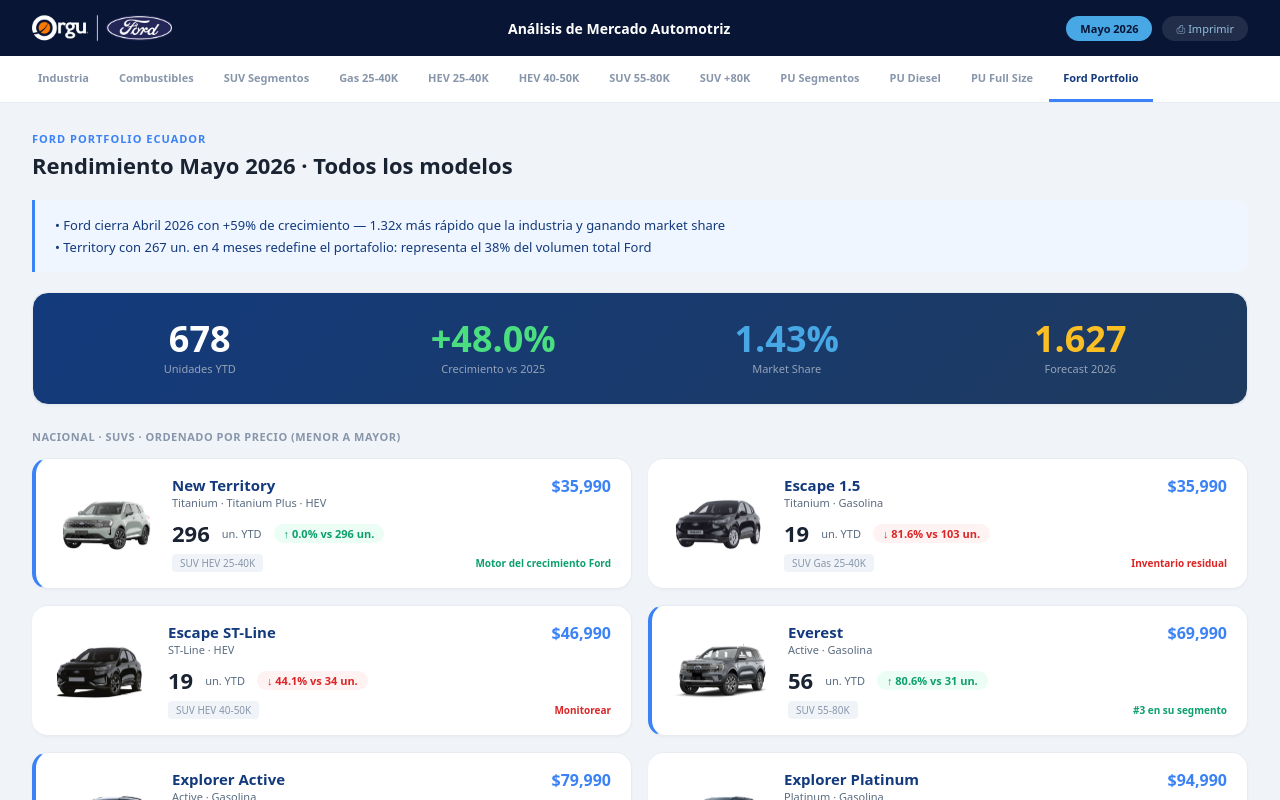
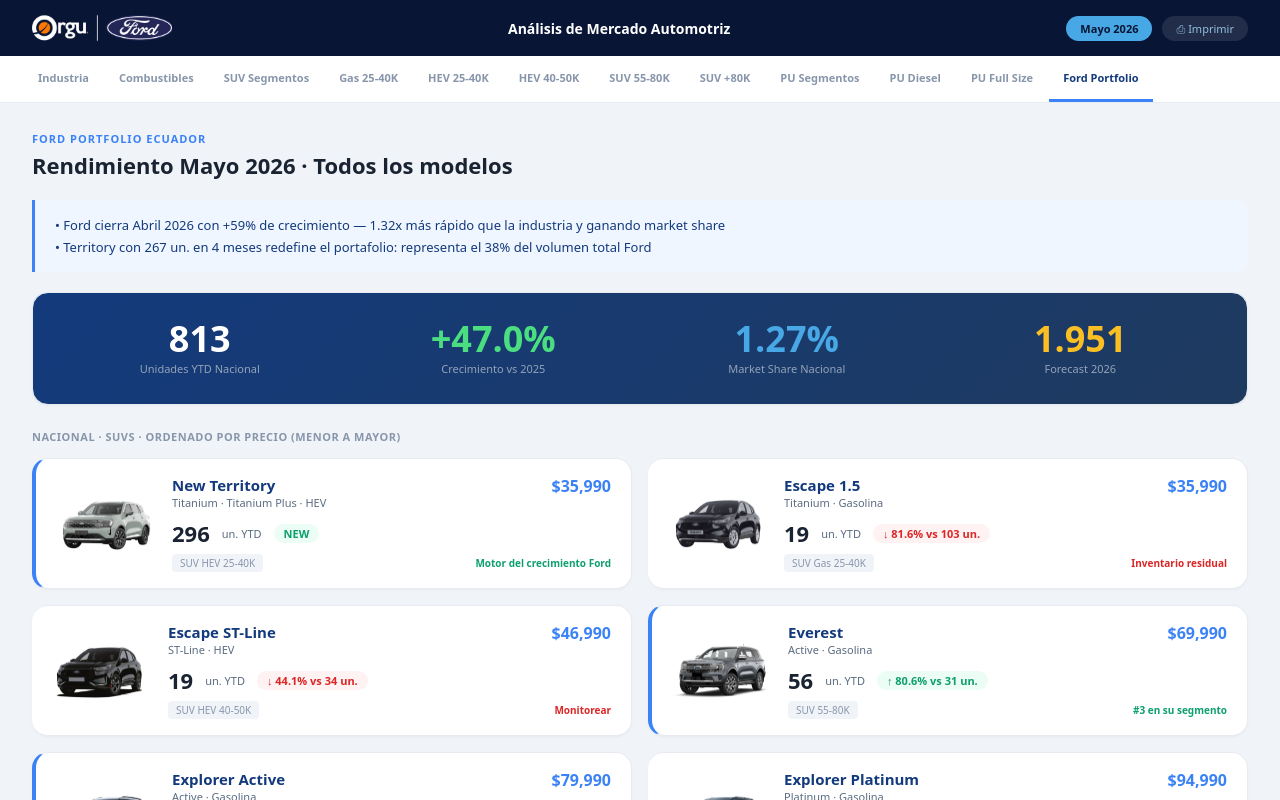
Before and after one commit to melanymendoza1/ford-report, a Next.js app: page / in a window 1280 px wide. Both pictures are taken after a click on the button "Ford Portfolio". Shown: the top 800 px of the page. Built offline with nearby package versions, Linux system fonts and the light colour scheme; a web font is replaced by a local one.

Commit message:
Update page.tsx

```diff
--- a/app/page.tsx
+++ b/app/page.tsx
@@ -2674,14 +2674,14 @@
 }
 
 function T12({ d }: { d: any }) {
-  const ytdF = (d.ford_ytd || []) as any[]
+  // Use NACIONAL totals for T12 hero
+  const ytdF = (d.ford_ytd_nacional || []) as any[]
   const fT = ytdF.find((r: any) => r.cat === 'Total general') || {} as any
-  const mktT = (d.mercado_ytd || []).find((r: any) => r.cat === 'Total general') || {} as any
+  const mktT = (d.mercado_ytd_nacional || []).find((r: any) => r.cat === 'Total general') || {} as any
   const ms = mktT.ytd2026 ? ((fT.ytd2026 || 0) / mktT.ytd2026 * 100).toFixed(2) : '0'
   const growth = fT.ytd2025 ? ((fT.ytd2026 / fT.ytd2025 - 1) * 100).toFixed(1) : '0'
   const months = d.months_ytd || 5
 
-  // Get vol from ford_cards first, then vol_override NACIONAL, then trim match
   const cardVal = (key: string, yr: string) => {
     const card = (d.ford_cards?.[key] as any)
     if (!card) return 0
@@ -2691,22 +2691,21 @@
     const entries = (d.precios_competidores?.[seg] || []) as any[]
     const ford = entries.find((e: any) => e.marca?.toUpperCase() === 'FORD')
     if (!ford) return 0
-    const vo = ford.vol_override || {}
-    return vo['NACIONAL'] || 0
+    return (ford.vol_override || {})['NACIONAL'] || 0
   }
 
   const suvs = [
     { name: 'New Territory', trim: 'Titanium · Titanium Plus', fuel: 'HEV', price: '$35,990', img: '/images/territory.png',
       v26: cardVal('T5_hev_25_40', '2026') || pcVal('SUV  HEV 25 - 40', '2026'),
-      v25: cardVal('T5_hev_25_40', '2025') || pcVal('SUV  HEV 25 - 40', '2025'),
+      v25: cardVal('T5_hev_25_40', '2025') || 0,
       segment: 'SUV HEV 25-40K', highlight: 'Motor del crecimiento Ford' },
     { name: 'Escape 1.5', trim: 'Titanium', fuel: 'Gasolina', price: '$35,990', img: '/images/escape15.png',
       v26: cardVal('T4_gas_25_40', '2026') || pcVal('SUV GAS 25 - 40', '2026'),
-      v25: cardVal('T4_gas_25_40', '2025') || pcVal('SUV GAS 25 - 40', '2025'),
+      v25: cardVal('T4_gas_25_40', '2025') || 0,
       segment: 'SUV Gas 25-40K', highlight: 'Inventario residual' },
     { name: 'Escape ST-Line', trim: 'ST-Line', fuel: 'HEV', price: '$46,990', img: '/images/escapestline.png',
       v26: cardVal('T6_hev_40_50', '2026') || pcVal('SUV  HEV 40 - 50', '2026'),
-      v25: cardVal('T6_hev_40_50', '2025') || pcVal('SUV  HEV 40 - 50', '2025'),
+      v25: cardVal('T6_hev_40_50', '2025') || 0,
       segment: 'SUV HEV 40-50K', highlight: 'Monitorear' },
     { name: 'Everest', trim: 'Active', fuel: 'Gasolina', price: '$69,990', img: '/images/everest.png',
       v26: cardVal('T7_everest', '2026') || 103,
@@ -2738,16 +2737,20 @@
       v26: cardVal('T11_ranger_xlt', '2026') || (d.pick_diesel_ta?.NACIONAL?.find((r:any)=>r.year==='2026') || {})['FORD'] || 0,
       v25: cardVal('T11_ranger_xlt', '2025') || (d.pick_diesel_ta?.NACIONAL?.find((r:any)=>r.year==='2025') || {})['FORD'] || 0,
       segment: 'Pickup Diesel TA', highlight: 'Mid Size automática' },
-    { name: 'F-150 XLT', trim: 'XLT', fuel: 'HEV', price: '$75,990', img: '/images/f150xlt.png',
+    { name: 'F-150 XLT', trim: 'XLT', fuel: 'Gasolina', price: '$75,990', img: '/images/f150xlt.png',
       v26: cardVal('T11_ranger_xlt', '2026') || (d.pick_fullsize?.NACIONAL?.find((r:any)=>r.year==='2026') || {})['FORD'] || 0,
       v25: cardVal('T11_ranger_xlt', '2025') || (d.pick_fullsize?.NACIONAL?.find((r:any)=>r.year==='2025') || {})['FORD'] || 0,
       segment: 'Full Size', highlight: '#1 vs RAM' },
-    { name: 'F-150 Lariat + Platinum', trim: 'Lariat · Platinum', fuel: 'HEV', price: '$85,990 – $95,990', img: '/images/f150lariat.png',
-      v26: cardVal('T11_lariat', '2026') || cardVal('T11_platinum', '2026'),
-      v25: cardVal('T11_lariat', '2025') || cardVal('T11_platinum', '2025'),
+    { name: 'F-150 Lariat', trim: 'Lariat', fuel: 'Gasolina', price: '$85,990', img: '/images/f150lariat.png',
+      v26: cardVal('T11_lariat', '2026'),
+      v25: cardVal('T11_lariat', '2025'),
       segment: 'Full Size Premium', highlight: 'Dominio premium' },
+    { name: 'F-150 Platinum', trim: 'Platinum', fuel: 'Gasolina', price: '$95,990', img: '/images/f150platinum.png',
+      v26: cardVal('T11_platinum', '2026'),
+      v25: cardVal('T11_platinum', '2025'),
+      segment: 'Full Size Premium', highlight: 'Premium' },
     { name: 'F-150 Raptor', trim: 'Raptor', fuel: 'Gasolina', price: '$119,990', img: '/images/f150platinum.png',
-      v26: 0, v25: 0, segment: 'Full Size', highlight: 'Performance' },
+      v26: 12, v25: 0, segment: 'Full Size', highlight: 'Performance · Nuevo' },
   ]
 
   return <>
@@ -2758,7 +2761,7 @@
       <div style={{ display: 'grid', gridTemplateColumns: 'repeat(4, 1fr)', gap: 24 }}>
         <div style={{ textAlign: 'center' }}>
           <div style={{ fontSize: 36, fontWeight: 700, color: '#fff', lineHeight: 1 }}>{N(fT.ytd2026)}</div>
-          <div style={{ fontSize: 11, color: '#94A3B8', marginTop: 4 }}>Unidades YTD</div>
+          <div style={{ fontSize: 11, color: '#94A3B8', marginTop: 4 }}>Unidades YTD Nacional</div>
         </div>
         <div style={{ textAlign: 'center' }}>
           <div style={{ fontSize: 36, fontWeight: 700, color: '#4ADE80', lineHeight: 1 }}>+{growth}%</div>
@@ -2766,7 +2769,7 @@
         </div>
         <div style={{ textAlign: 'center' }}>
           <div style={{ fontSize: 36, fontWeight: 700, color: C.sky, lineHeight: 1 }}>{ms}%</div>
-          <div style={{ fontSize: 11, color: '#94A3B8', marginTop: 4 }}>Market Share</div>
+          <div style={{ fontSize: 11, color: '#94A3B8', marginTop: 4 }}>Market Share Nacional</div>
         </div>
         <div style={{ textAlign: 'center' }}>
           <div style={{ fontSize: 36, fontWeight: 700, color: '#FBBF24', lineHeight: 1 }}>{N(fc(fT.ytd2026 || 0, months))}</div>
```
